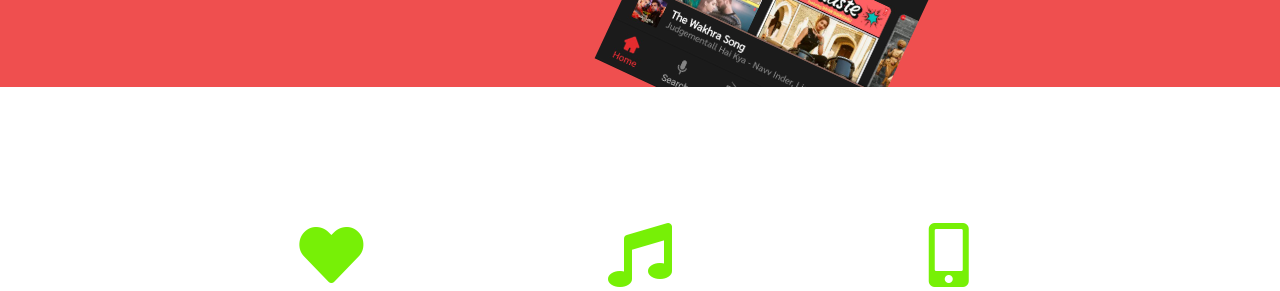
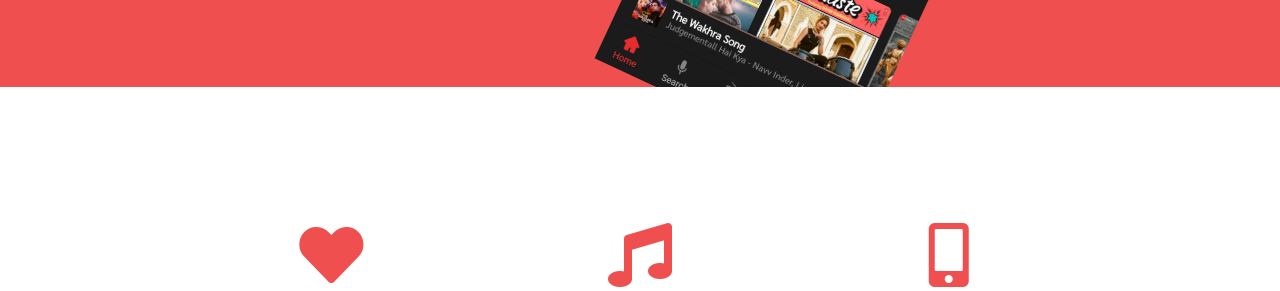
Before and after one commit to Anuj-Jhawar/Gaana-HomePage, a plain HTML site: page index.html in a window 1280 px wide. Shown: the part 509-800 px from the top of the page. Drawn offline with nearby package versions, Linux system fonts and the light colour scheme.

Commit message:
Update styles.css

```diff
--- a/styles.css
+++ b/styles.css
@@ -84,7 +84,7 @@ p{
 /*Icons*/
 
 .icon{
-    color: rgb(119, 240, 6);;
+    color: #ef4f4f;
     margin-bottom: 1rem;
 }
 
```
